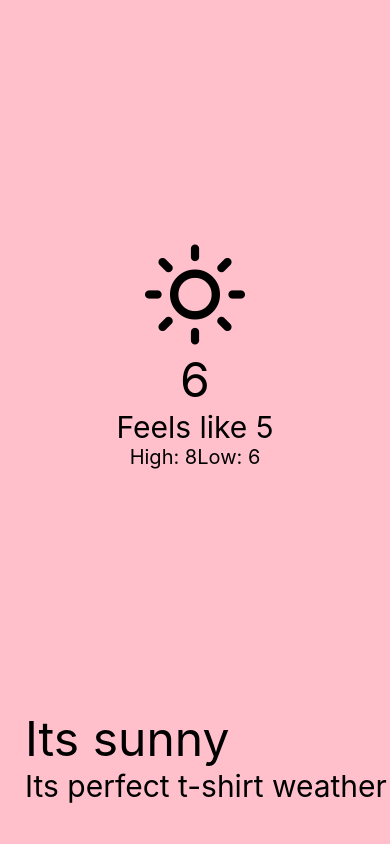
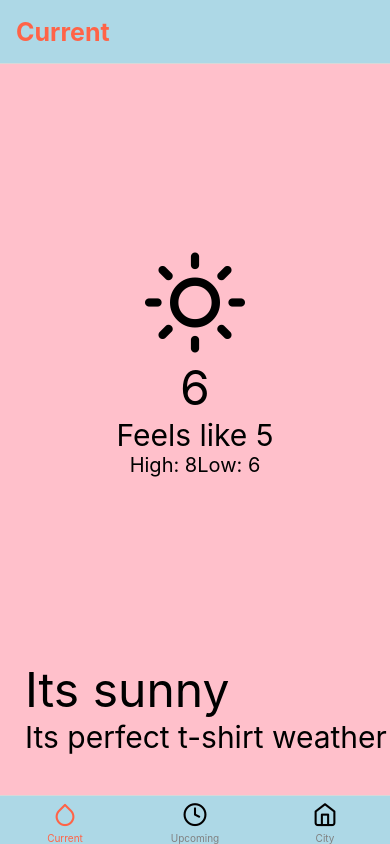
Before and after one commit to aygunbyr/WeatherApp, a React Native app: screen / in a window 390 px wide. Built offline with nearby package versions, Linux system fonts and the light colour scheme.

Commit message:
feat: navigation with bottom tabs

```diff
--- a/App.js
+++ b/App.js
@@ -1,21 +1,13 @@
 import React from 'react'
-import { View, StyleSheet } from 'react-native'
-import CurrentWeather from './src/screens/CurrentWeather'
-import UpcomingWeather from './src/screens/UpcomingWeather'
-import City from './src/screens/City'
+import { NavigationContainer } from '@react-navigation/native'
+import Tabs from './src/components/Tabs'
 
 const App = () => {
   return (
-    <View style={styles.container}>
-      <CurrentWeather />
-    </View>
+    <NavigationContainer>
+      <Tabs />
+    </NavigationContainer>
   )
 }
 
-const styles = StyleSheet.create({
-  container: {
-    flex: 1
-  }
-})
-
 export default App
--- a/package.json
+++ b/package.json
@@ -10,10 +10,14 @@
     "lint": "eslint ."
   },
   "dependencies": {
+    "@react-navigation/bottom-tabs": "^6.5.9",
+    "@react-navigation/native": "^6.1.8",
     "expo": "~49.0.13",
     "expo-status-bar": "~1.6.0",
     "react": "18.2.0",
-    "react-native": "0.72.5"
+    "react-native": "0.72.5",
+    "react-native-safe-area-context": "4.6.3",
+    "react-native-screens": "~3.22.0"
   },
   "devDependencies": {
     "@babel/core": "^7.20.0",
--- /dev/null
+++ b/src/components/Tabs.js
@@ -0,0 +1,74 @@
+/* eslint-disable react/no-unstable-nested-components */
+import React from 'react'
+import { createBottomTabNavigator } from '@react-navigation/bottom-tabs'
+import { Feather } from '@expo/vector-icons'
+
+import CurrentWeather from '../screens/CurrentWeather'
+import UpcomingWeather from '../screens/UpcomingWeather'
+import City from '../screens/City'
+
+const Tab = createBottomTabNavigator()
+
+const Tabs = () => {
+  return (
+    <Tab.Navigator
+      screenOptions={{
+        tabBarActiveTintColor: 'tomato',
+        tabBarInactiveTintColor: 'grey',
+        tabBarStyle: {
+          backgroundColor: 'lightblue'
+        },
+        headerStyle: {
+          backgroundColor: 'lightblue'
+        },
+        headerTitleStyle: {
+          fontWeight: 'bold',
+          fontSize: 25,
+          color: 'tomato'
+        }
+      }}
+    >
+      <Tab.Screen
+        name="Current"
+        component={CurrentWeather}
+        options={{
+          tabBarIcon: ({ focused }) => (
+            <Feather
+              name="droplet"
+              size={25}
+              color={focused ? 'tomato' : 'black'}
+            />
+          )
+        }}
+      />
+      <Tab.Screen
+        name="Upcoming"
+        component={UpcomingWeather}
+        options={{
+          tabBarIcon: ({ focused }) => (
+            <Feather
+              name="clock"
+              size={25}
+              color={focused ? 'tomato' : 'black'}
+            />
+          )
+        }}
+      />
+      <Tab.Screen
+        name="City"
+        component={City}
+        options={{
+          tabBarIcon: ({ focused }) => (
+            <Feather
+              name="home"
+              size={25}
+              color={focused ? 'tomato' : 'black'}
+            />
+          )
+        }}
+      />
+    </Tab.Navigator>
+  )
+}
+
+export default Tabs
```
Also changed, not shown: 1 other file (tests, documents, lock files or other folders).
